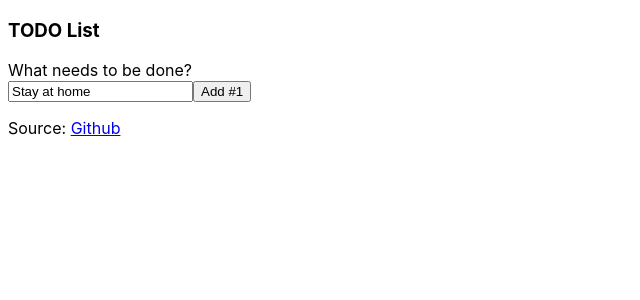
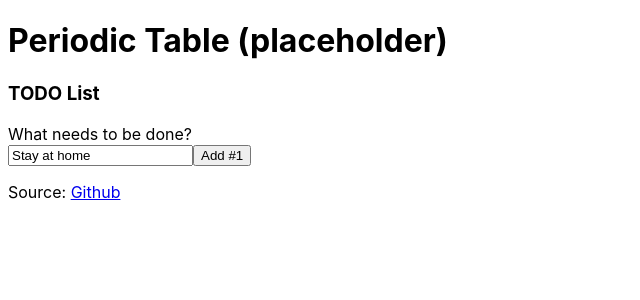
Before and after one commit to kaicarver/yuansu-react, a React (Create React App) app: page / in a window 1280 px wide. Shown: the top 300 px of the page, without its empty margins (0-640 px from the left). Built offline with nearby package versions, Linux system fonts and the light colour scheme.

Commit message:
two apps

```diff
--- a/src/index.js
+++ b/src/index.js
@@ -2,6 +2,12 @@ import React from 'react';
 import ReactDOM from 'react-dom';
 import './index.css';
 import * as serviceWorker from './serviceWorker';
+
+function PeriodicTable(props) {
+  return <h1>
+    Periodic Table (placeholder)
+  </h1>;
+}
 
 class TodoApp extends React.Component {
   constructor(props) {
@@ -65,19 +71,18 @@ class TodoApp extends React.Component {
 }
 
 class TodoList extends React.Component {
+  handleClick(item) {
+    alert('heyy ' + item.id)
+  }
   render() {
     return (
       <ul>
         {this.props.items.map((item, i) => (
-          <TodoItem items={this.props.items} count={i} />
+          <TodoItem onClick={(i) => this.handleClick(i)} />
         ))}
       </ul>
     );
   }
-}
-
-function handleClick(item) {
-  alert('heyy ' + item.id)
 }
 
 class TodoItem extends React.Component {
@@ -85,7 +90,7 @@ class TodoItem extends React.Component {
     let count = this.props.count;
     let item = this.props.items[count];
     return (
-      <li onClick={() => handleClick(item)} key={item.id}><span>{count}.</span> {item.text}</li>
+      <li onClick={() => this.onClick(item)} key={item.id}><span>{count}.</span> {item.text}</li>
     );
   }
 }
@@ -93,6 +98,7 @@ class TodoItem extends React.Component {
 
 ReactDOM.render(
   <React.StrictMode>
+    <PeriodicTable />
     <TodoApp />
   </React.StrictMode>,
   document.getElementById('root')
```
